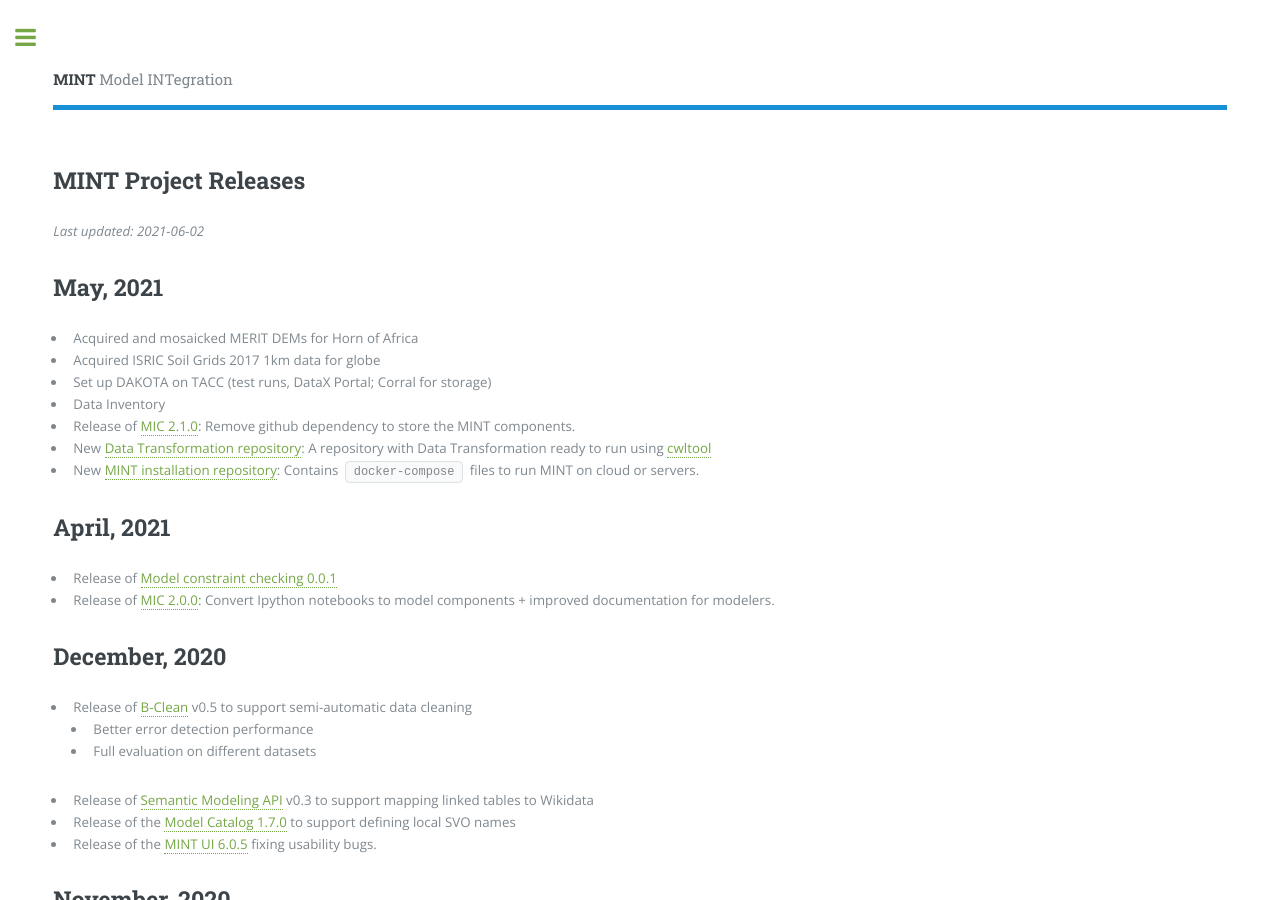
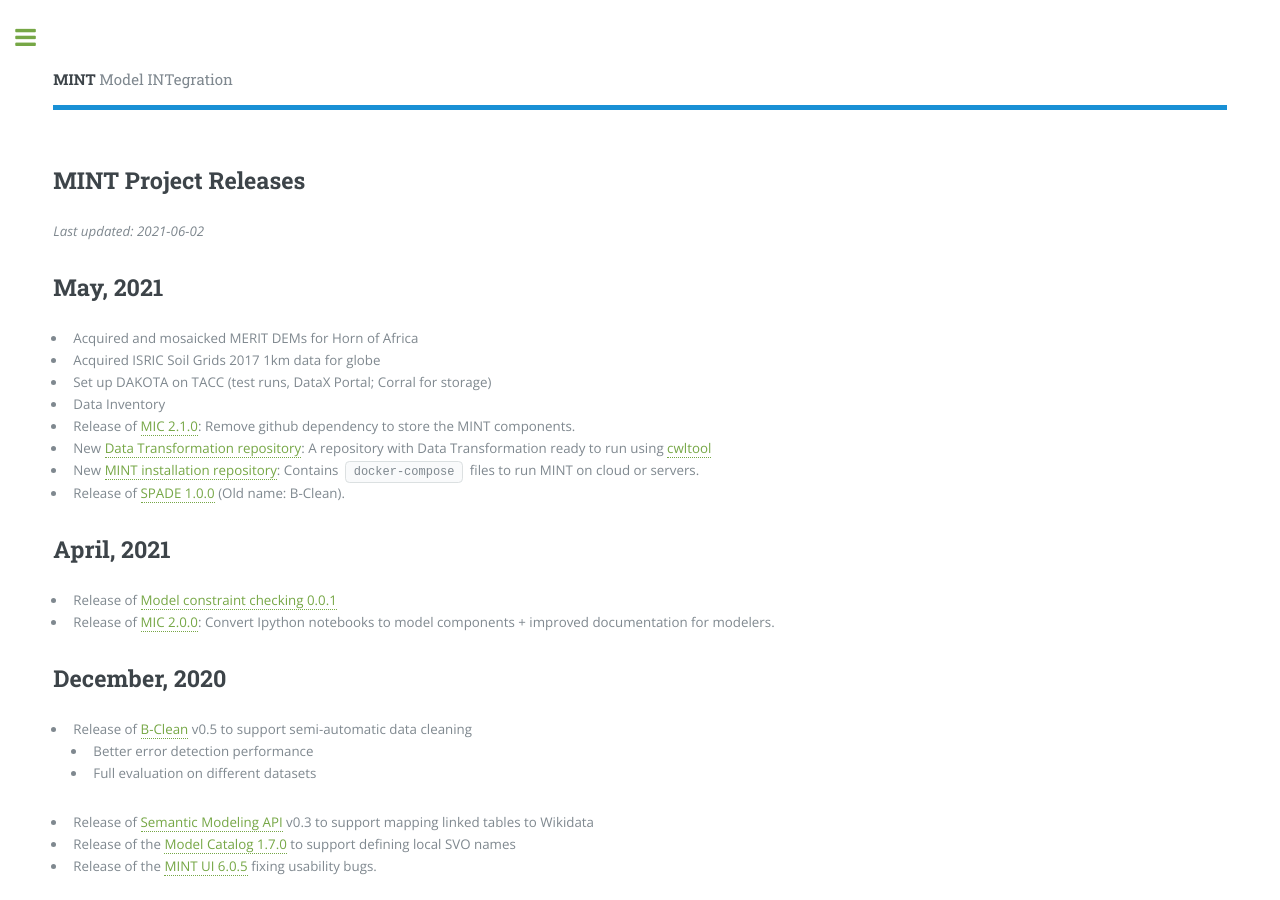
Before and after one commit to KnowledgeCaptureAndDiscovery/MINT, a Jekyll site: the page built from releases.md, in a window 1280 px wide and 900 px high. Built offline with Jekyll 4.4.1, drawn with Linux system fonts in a browser that asks for light colours.

Commit message:
Update releases.md

```diff
--- a/releases.md
+++ b/releases.md
@@ -14,6 +14,7 @@
  * Release of [MIC 2.1.0](https://github.com/mintproject/mic/releases/tag/2.1.0): Remove github dependency to store the MINT components.
  * New [Data Transformation repository](https://github.com/mintproject/dt_collection/): A repository with Data Transformation ready to run using [cwltool](https://github.com/common-workflow-language/cwltool)
  * New [MINT installation repository](https://github.com/mintproject/installation_public): Contains `docker-compose` files to run MINT on cloud or servers.
+ * Release of [SPADE 1.0.0](https://github.com/minhptx/spade) (Old name: B-Clean).
 
 ## April, 2021
 
```
